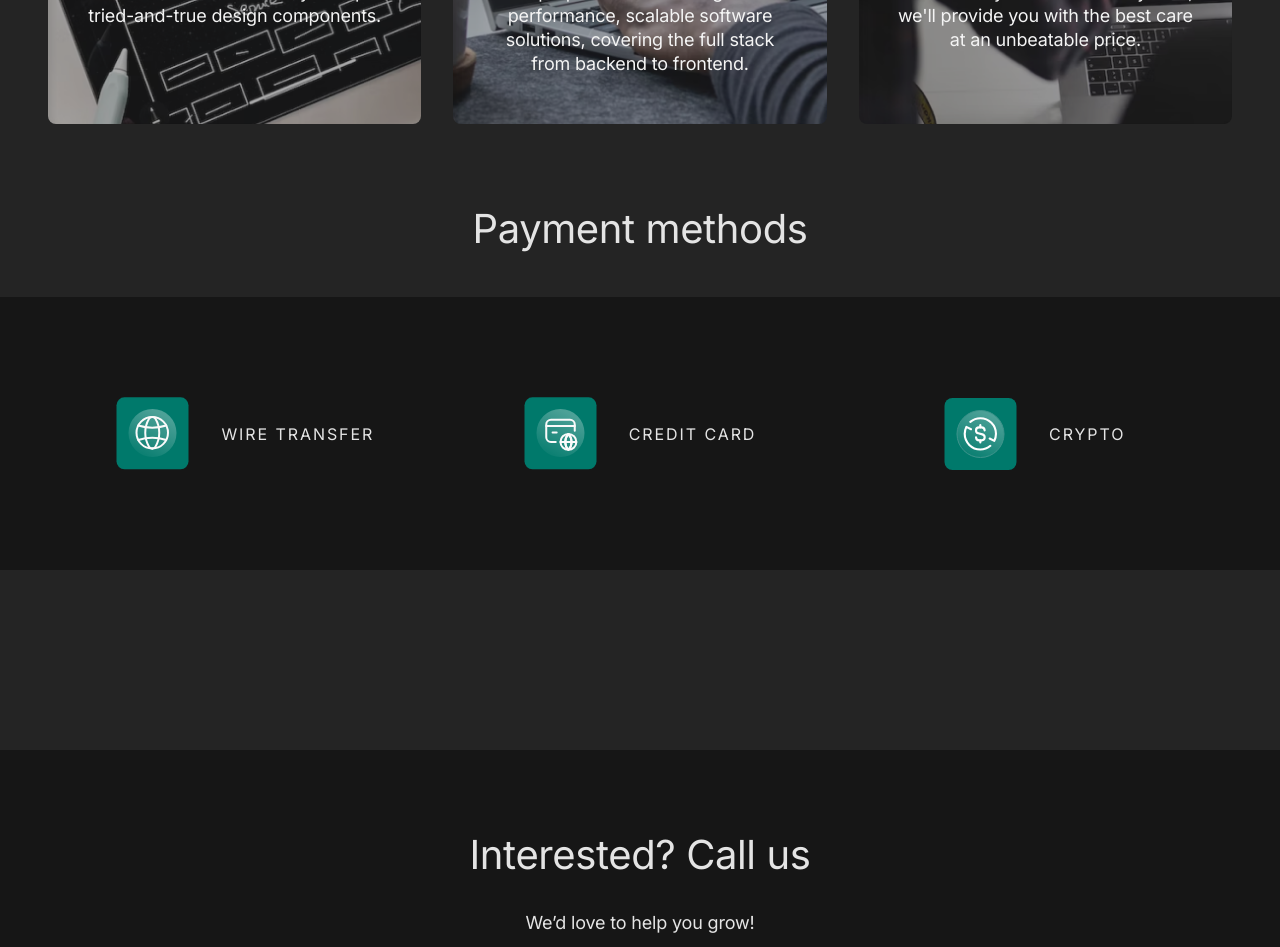
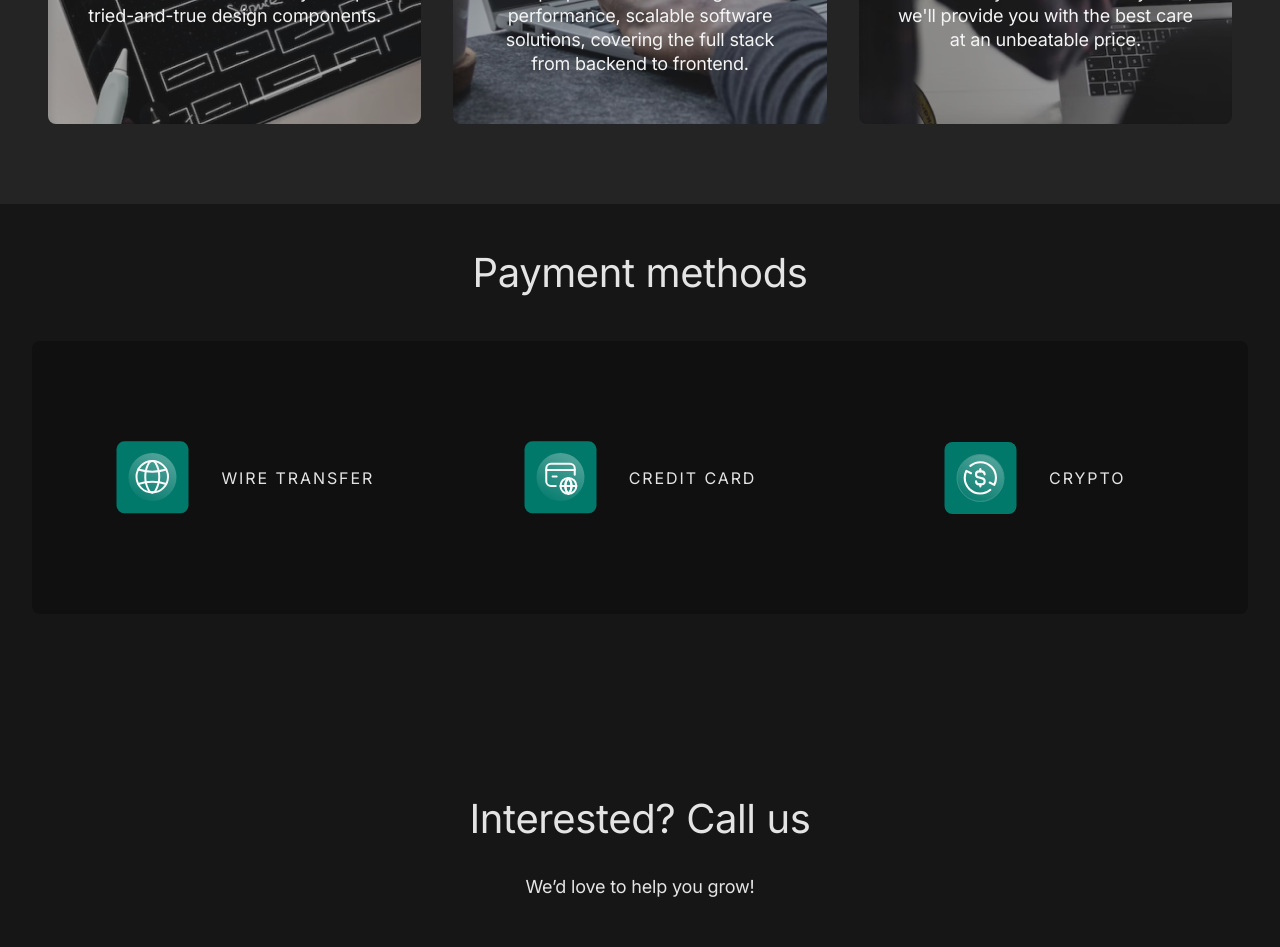
Before and after one commit to Migacz-Brothers/migacz-brothers, a Next.js app: page / in a window 1280 px wide. Shown: the part 2160-3107 px from the top of the page. Built offline with nearby package versions, Linux system fonts and the light colour scheme.

Commit message:
fix payment styles

```diff
--- a/components/Home/PaymentMethods.tsx
+++ b/components/Home/PaymentMethods.tsx
@@ -35,13 +35,14 @@ const PaymentMethods = (): JSX.Element => {
 };
 
 const PaymentMethodsSectionWrapper = styled(GenericSectionWrapper)`
+  padding-top: 80px;
+  display: inline-block;
   background-color: var(--background-secondary);
-  display: inline-block;
 `;
 
 const PaymentMethodsSection = styled(GenericSection)`
-  margin: 80px 0 180px 0;
-  padding: 0;
+  background-color: var(--background-primary);
+  padding: 44px 0 100px 0;
   max-width: unset;
 
   color: var(--text-primary);
@@ -64,6 +65,9 @@ const PaymentMethodsListContainer = styled.div`
 const PaymentMethodsList = styled.ul`
   display: flex;
   justify-content: space-evenly;
+
+  background-color: var(--background-variant);
+  border-radius: var(--rounded);
 
   margin: 0 auto;
   max-width: 1216px;
```
